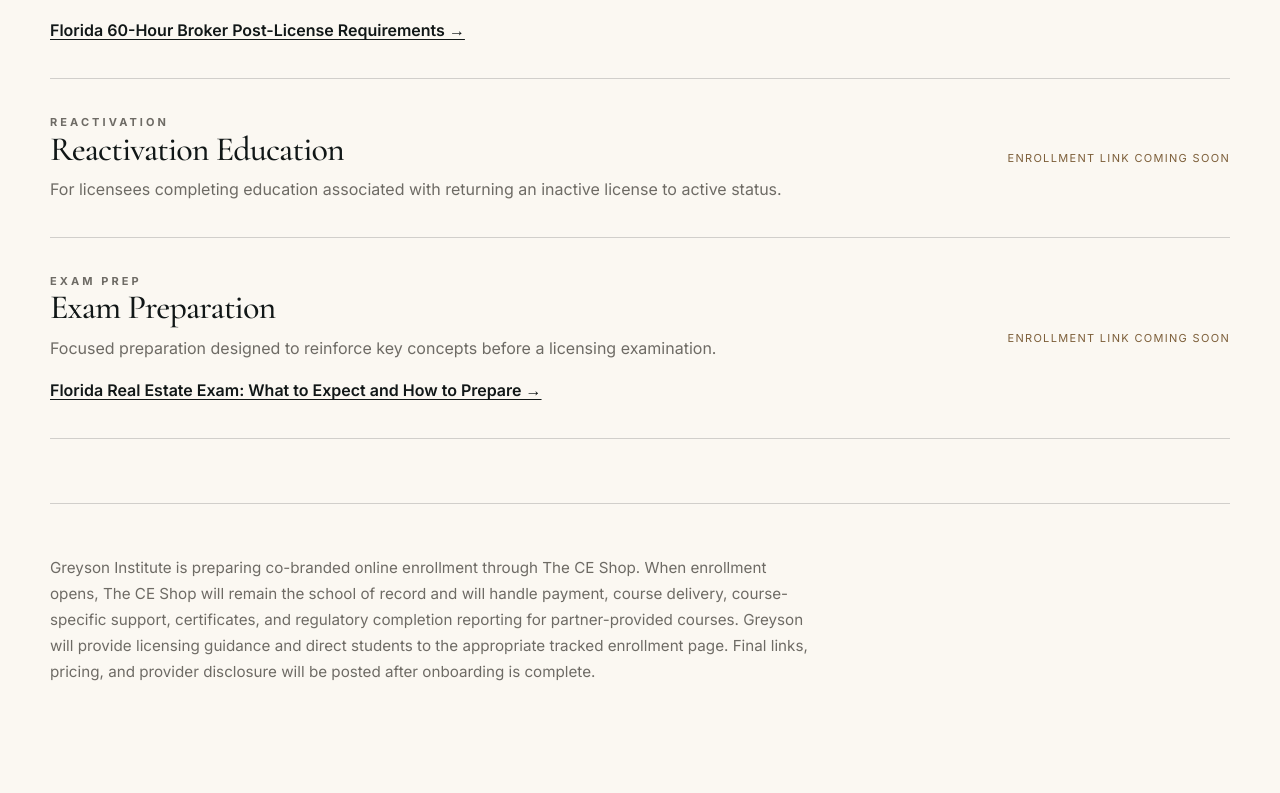
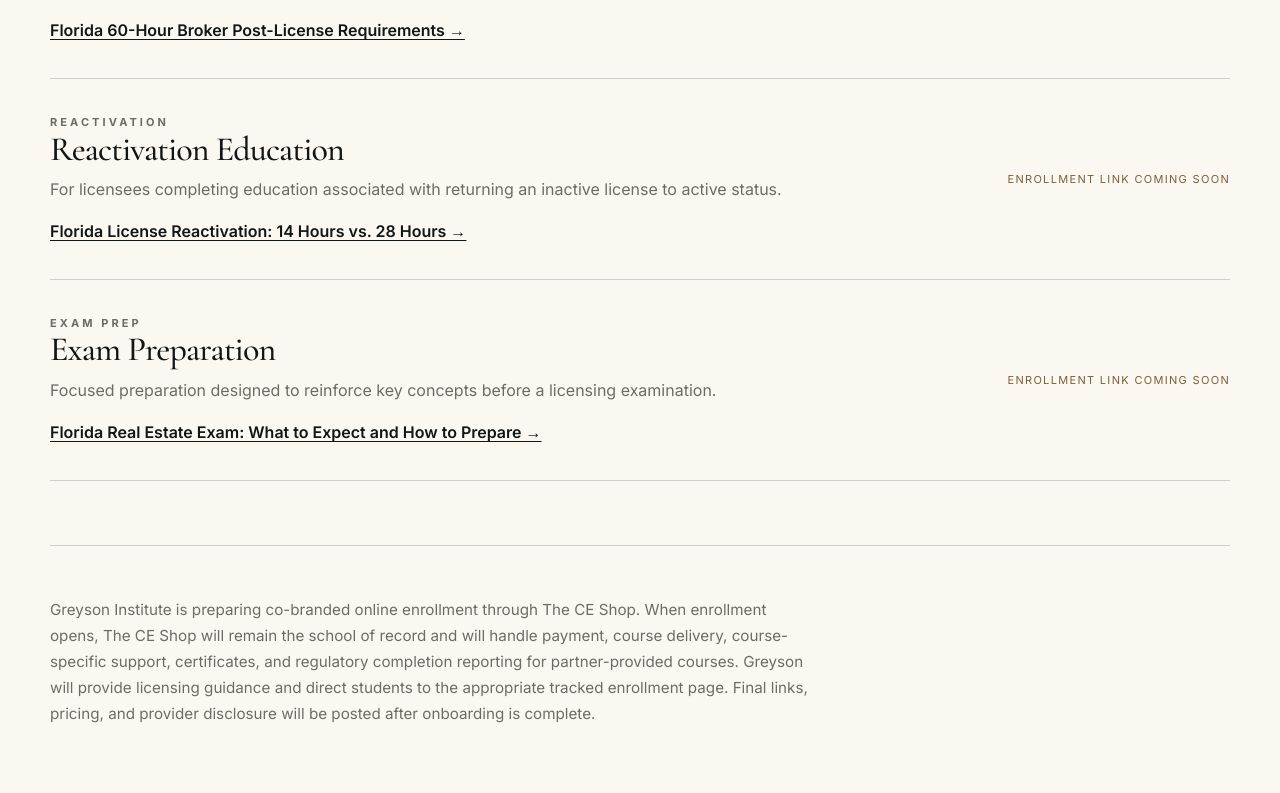
Before and after one commit to BrianLook/Greyson-Institute-Website, a Next.js app: page /courses in a window 1280 px wide. Shown: the part 4707-5500 px from the top of the page. Built offline with nearby package versions, Linux system fonts and the light colour scheme.

Commit message:
Link courses page to reactivation guide

```diff
--- a/app/courses/page.tsx
+++ b/app/courses/page.tsx
@@ -56,7 +56,7 @@ const paths = [
     label: "I need to reactivate my license",
     detail:
       "Find education associated with returning an inactive license to active status.",
-    href: "#reactivation",
+    href: "/florida-real-estate-license-reactivation",
   },
   {
     label: "I want to become a real estate instructor",
@@ -752,6 +752,28 @@ export default function CoursesPage() {
                 </div>
               )}
 
+              {course.id === "reactivation" && (
+                <div
+                  style={{
+                    marginTop: "14px",
+                  }}
+                >
+                  <p style={{ margin: 0 }}>
+                    <Link
+                      href="/florida-real-estate-license-reactivation"
+                      style={{
+                        textDecoration: "underline",
+                        textUnderlineOffset: "3px",
+                        fontWeight: 600,
+                        color: "#111717",
+                      }}
+                    >
+                      Florida License Reactivation: 14 Hours vs. 28 Hours →
+                    </Link>
+                  </p>
+                </div>
+              )}
+
               {course.id === "exam-prep" && (
                 <div
                   style={{
```
